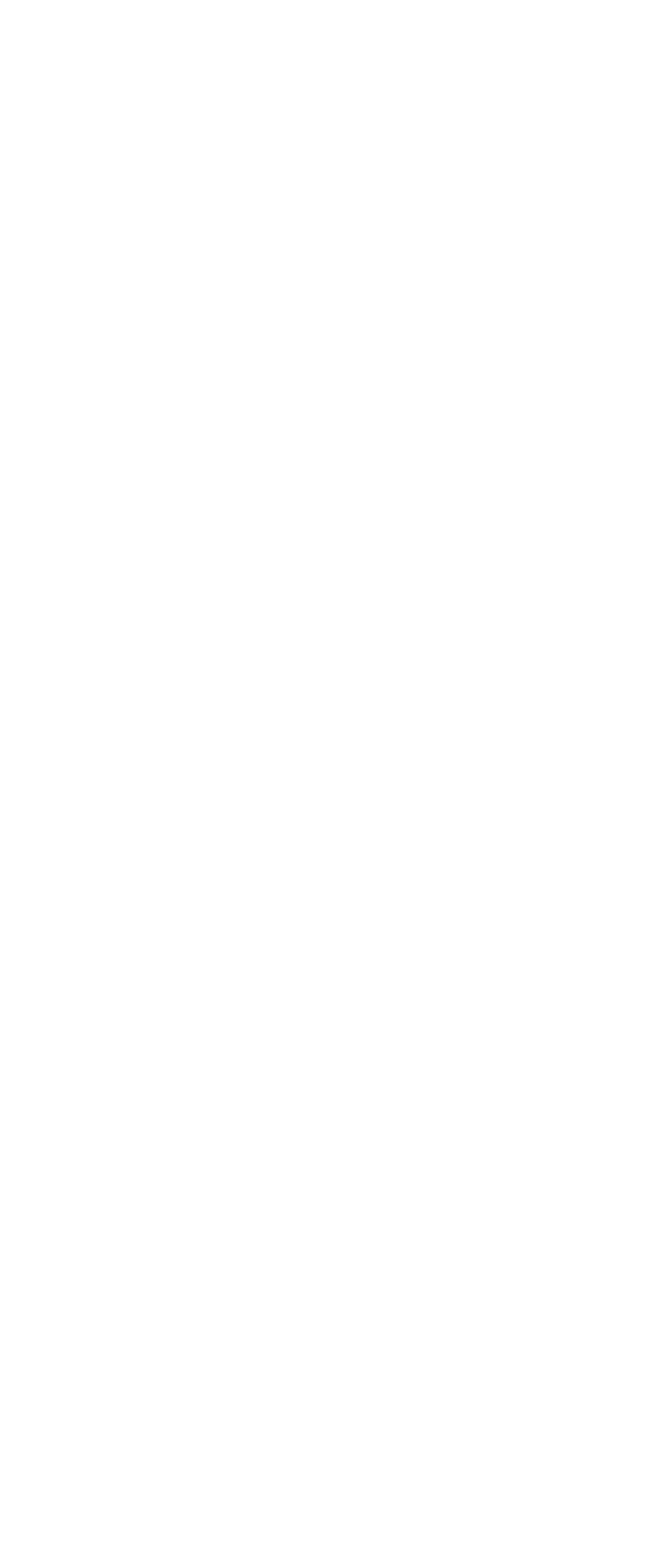
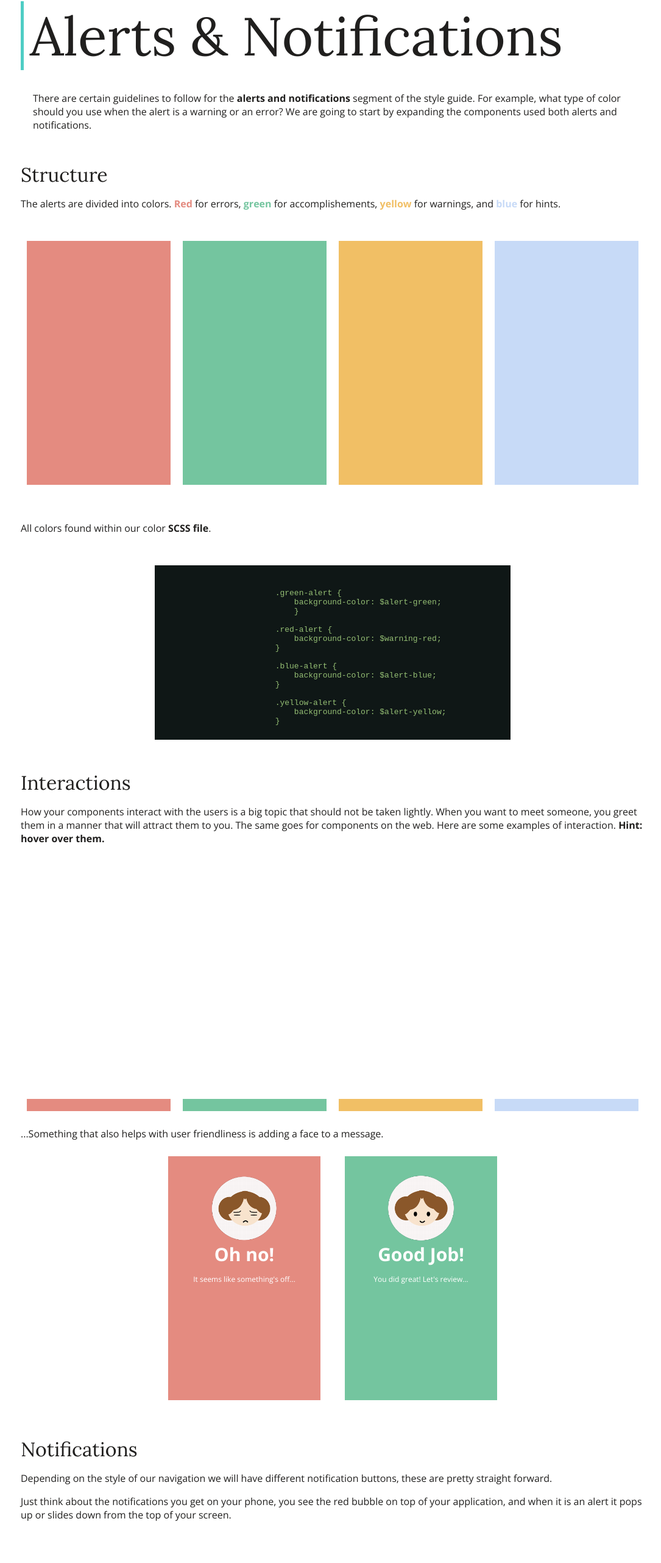
Before and after one commit to Stukent/rainier, a React app: page /alerts in a window 1280 px wide. Shown: the part 168-2731 px from the top of the page at 61% size, without its empty margins (94-1179 px from the left). Before the commit the page ends 800 px from the top, so only its background shows below. Built offline with nearby package versions, Linux system fonts and the light colour scheme.

Commit message:
Created the alerts and notifications page. (#4)
* created notification and alerts page, still working on it just saving to be safe

* added animation to little red notification

* fixed link to

* Fixed identation

```diff
--- a/src/App.js
+++ b/src/App.js
@@ -4,6 +4,7 @@ import Layout from './components/layout';
 import Content from './components/content';
 import Typescreen from './components/screens/typescreen';
 import Colorspage from './components/screens/colors';
+import Alertscreen from './components/screens/alertspage';
 import { BrowserRouter as Router, Route, Link, Switch } from 'react-router-dom';
 
 
@@ -18,6 +19,7 @@ class App extends Component {
                     <Route exact path="/" component={Content} />
                     <Route path="/typefaces" component={Typescreen} />
                     <Route path="/colors" component={Colorspage} />
+                    <Route path="/alerts" component={Alertscreen} />
                 </Switch>
             </Layout>
         </Router>
--- a/src/components/Navbar/index.js
+++ b/src/components/Navbar/index.js
@@ -28,7 +28,7 @@ class Navbar extends Component {
             <ul>
               <Item><Link to="/typefaces">Typefaces</Link></Item>
               <Item><Link to="/colors">Colors</Link></Item>
-              <Item><a href="#">Layouts</a></Item>
+              <Item><Link to="/alerts">Alerts</Link></Item>
             </ul>
 
           </nav>
--- a/src/components/alerts/style.scss
+++ b/src/components/alerts/style.scss
@@ -6,25 +6,3 @@
     display: flex;
     margin-top: 20px;
 }
-
-.green-alert, .red-alert, .blue-alert, .yellow-alert {
-    width: 250px;
-    height: 400px;
-    margin: 10px;
-}
-
-.green-alert {
-    background-color: #74C59F;
-}
-
-.red-alert {
-    background-color: #E48B80;
-}
-
-.blue-alert {
-    background-color: #F4F6F9;
-}
-
-.yellow-alert {
-    background-color: #F7EACB;
-}
--- a/src/components/footer/style.scss
+++ b/src/components/footer/style.scss
@@ -1,4 +1,4 @@
 .footer {
-    background-color: #201F1E;
+    background-color: #181F25;
     height: 120px;
 }
--- /dev/null
+++ b/src/components/screens/alertspage/index.js
@@ -0,0 +1,119 @@
+import React, { Component } from 'react';
+import './style.scss';
+import styled from 'styled-components';
+import { Link } from 'react-router-dom';
+import Leia from './leia.png';
+import HappyLeia from './leia-happy.png';
+
+
+
+
+
+
+class Alertscreen extends Component {
+  render() {
+
+    return (
+        <div className="contenido">
+            <div className="intro">
+                <div className="main-title">
+                    Alerts & Notifications
+                </div>
+                <div className="intro-text">
+                    <p>
+                        There are certain guidelines to follow for the <strong>alerts and notifications</strong> segment of the style guide.
+                        For example, what type of color should you use when the alert is a warning or an error? We are going to start by expanding the components used both alerts and notifications.
+                    </p>
+                </div>
+            </div>
+
+           <div className="structure">
+                <h2>Structure</h2>
+                <p>The alerts are divided into colors. <strong className="rudolph">Red</strong> for errors, <strong className="greeny">green</strong> for accomplishements, <strong className="jelly">yellow</strong> for warnings, and <strong className="bluey">blue</strong> for hints.</p>
+
+                 <div className="alert-colors">
+                    <div className="red-alert"></div>
+                    <div className="green-alert"></div>
+                    <div className="yellow-alert"></div>
+                    <div className="blue-alert"></div>
+                </div>
+
+                <div className="example-code">
+                    <p>All colors found within our color <strong>SCSS file</strong>.</p>
+                    <div className="editor" >
+                        <pre>
+                         {`
+                        .green-alert {
+                            background-color: $alert-green;
+                            }
+
+                        .red-alert {
+                            background-color: $warning-red;
+                        }
+
+                        .blue-alert {
+                            background-color: $alert-blue;
+                        }
+
+                        .yellow-alert {
+                            background-color: $alert-yellow;
+                        }`}
+                        </pre>
+                     </div>
+               </div>
+
+           </div>
+
+           <div className="interactions">
+                <h2>Interactions</h2>
+                <p>How your components interact with the users is a big topic that should not be taken lightly. When you want to meet someone, you greet them in a manner that will attract them to you. The same goes for components on the web.
+                    Here are some examples of interaction. <strong>Hint: hover over them.</strong>
+                </p>
+
+                <div className="alert-interaction">
+                    <div className="red-alert"></div>
+                    <div className="green-alert"></div>
+                    <div className="yellow-alert"></div>
+                    <div className="blue-alert"></div>
+                </div>
+
+                <p>...Something that also helps with user friendliness is adding a face to a message.</p>
+
+               <div className="alert-faces">
+                    <div className="red-alert">
+                       <img src={Leia}/>
+                       <span className="call-action">Oh no!</span>
+                       <p>It seems like something's off...</p>
+                    </div>
+                    <div className="green-alert">
+                        <img src={HappyLeia}/>
+                        <span className="call-action">Good Job!</span>
+                        <p>You did great! Let's review...</p>
+                    </div>
+               </div>
+
+           </div>
+
+            <div className="notifications">
+
+                <h2>Notifications</h2>
+                <p>Depending on the style of our navigation we will have different notification buttons, these are pretty straight forward.</p>
+                <p>Just think about the notifications you get on your phone, you see the red bubble on top of your application, and when it is an alert it pops up or slides down from the top of your screen.</p>
+
+                <div className="demo-bar">
+                    <div className="notification bad-note"><span>!</span></div>
+                    <div className="notification good-note"></div>
+                    <div className="notification warn-note"></div>
+                </div>
+                <p>Color guidelines stay the same. Colors bring about meaning, meanings bring emotion. <strong>Emotion brings forth design!</strong> </p>
+
+            </div>
+
+
+        </div>
+
+    );
+}
+}
+
+export default Alertscreen;
--- /dev/null
+++ b/src/components/screens/alertspage/style.scss
@@ -0,0 +1,178 @@
+@import '../colors/style.scss';
+
+.rudolph{
+    color: $warning-red;
+
+}
+
+.greeny{
+    color: $alert-green;
+}
+
+.bluey{
+    color: $alert-blue;
+}
+
+.jelly {
+    color: $alert-yellow;
+}
+
+.alert-colors{
+    display: flex;
+    margin-top: 40px;
+}
+
+.structure, .interactions {
+    margin-top: 50px;
+}
+
+.green-alert, .red-alert, .blue-alert, .yellow-alert {
+    width: 250px;
+    height: 400px;
+    margin: 10px;
+}
+
+.green-alert {
+    background-color: $alert-green;
+}
+
+.red-alert {
+    background-color: $warning-red;
+}
+
+.blue-alert {
+    background-color: $alert-blue;
+}
+
+.yellow-alert {
+    background-color: $alert-yellow;
+}
+
+.alert-interaction{
+    display: flex;
+    height: 430px;
+
+    .green-alert, .red-alert, .blue-alert, .yellow-alert {
+        width: 250px;
+        height: 20px;
+        margin: 10px;
+        align-self: flex-end;
+        transition: 1s height ease;
+    }
+
+    .green-alert:hover{
+        height: 400px;
+        transition: 1s height ease-in-out;
+    }
+
+    .red-alert:hover{
+        height: 400px;
+        transition: 1s height ease-in-out;
+    }
+
+    .blue-alert:hover{
+        height: 400px;
+        transition: 1s height ease-in-out;
+    }
+
+    .yellow-alert:hover{
+        height: 400px;
+        transition: 1s height ease-in-out;
+    }
+}
+
+.alert-faces {
+    display: flex;
+    justify-content: center;
+    text-align: center;
+
+    .call-action {
+        font-weight: 700;
+        font-size: 30px;
+        color: #fff;
+    }
+
+    p {
+        color: #fff;
+        font-size: 12px;
+    }
+
+    .red-alert, .green-alert{
+        img{
+            display: block;
+            margin: 0 auto;
+            margin-top: 30px;
+            height: 110px;
+        }
+    }
+
+    .red-alert{
+        margin-right: 30px;
+    }
+}
+
+.editor{
+    background-color: #0F1716;
+    width: 55%;
+    padding: 10px;
+    margin: 0 auto;
+    margin-top: 30px;
+    color: #95BF74;
+}
+
+.example-code{
+    margin-top: 50px;
+
+    p{
+        margin-bottom: 50px;
+    }
+}
+
+.notifications{
+    margin-top: 50px;
+}
+
+.demo-bar{
+    height: 40px;
+    background-color:$mp-sidebar;
+    width: 70%;
+    margin: 80px auto;
+    display: flex;
+
+    .notification{
+        height: 25px;
+        width: 25px;
+        border-radius: 15px;
+        position: relative;
+        top: -11px;
+        margin-left: 50px;
+        border: 1px #fff solid;
+    }
+
+    .bad-note{
+        background-color: $warning-red;
+        animation: bounce .5s ease-in-out infinite alternate;
+        span{
+            color: #fff;
+            position: relative;
+            left: 10px;
+            font-size: 20px;
+            top: -1px;
+            font-family: 'Lora';
+        }
+    }
+
+    .good-note{
+        background-color: $alert-green;
+    }
+
+    .warn-note{
+        background-color: $alert-yellow;
+    }
+
+    @keyframes bounce {
+        from {top: -11px;}
+        to {top: -18px;}
+    }
+
+}
--- a/src/components/screens/colors/style.scss
+++ b/src/components/screens/colors/style.scss
@@ -34,6 +34,10 @@ $mp-bright-red: #F04124;
 $mp-light-green: #43AC6A;
 
 
+$warning-red: #E48B80;
+$alert-green: #74C59F;
+$alert-blue: #C7DAF7;
+$alert-yellow: #F1BF65;
 
 
 .ms-colors, .mp-colors {
```
Also changed, not shown: src/components/screens/alertspage/leia-happy.png (added), src/components/screens/alertspage/leia.png (added), src/components/screens/alertspage/style.css (added).
